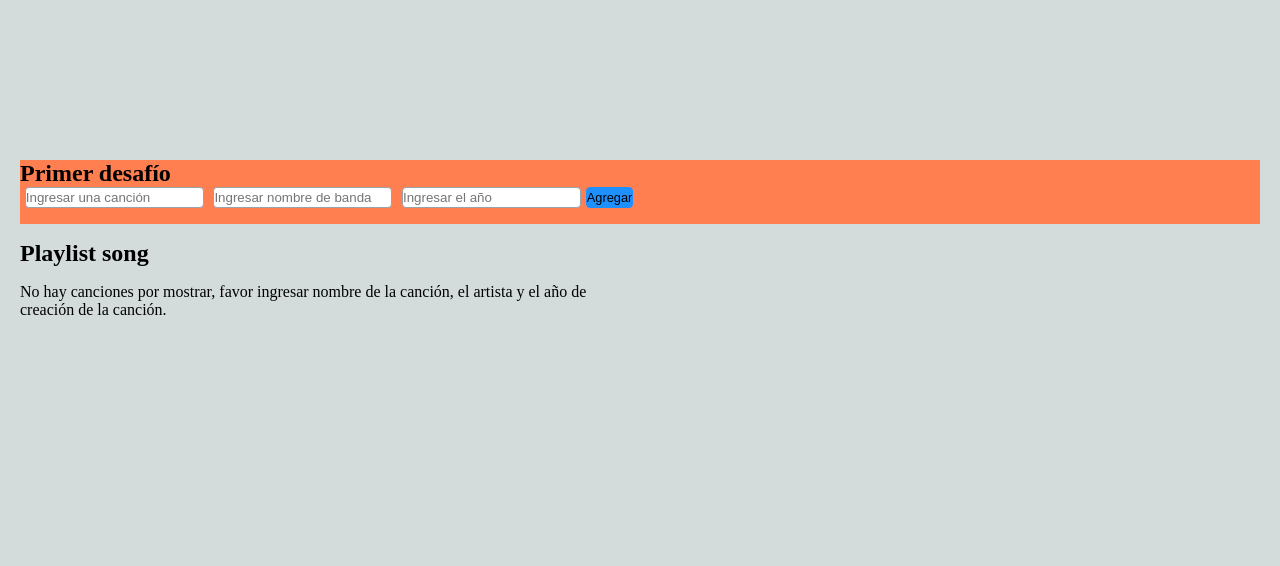
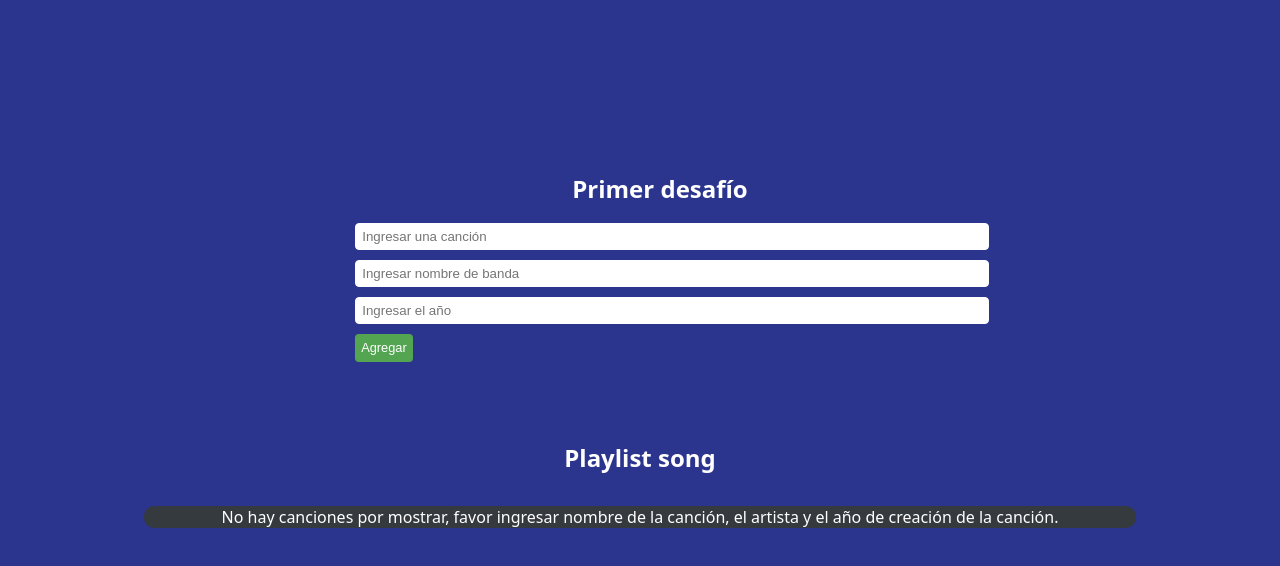
Before and after one commit to PTM83/jsExpress, a website: page index.html in a window 1280 px wide. Drawn offline with Linux system fonts and the light colour scheme; no server answers.

Commit message:
Se Agrega el CSS generado por Myriam Ortiz y se mejora el html

```diff
--- a/public/index.css
+++ b/public/index.css
@@ -4,8 +4,11 @@
 }
 
 body {
-  background-color: rgba(202, 211, 211, 0.8);
-
+  justify-content: center;
+  align-items: center;
+  background-color: #2b358e;
+  font-family: system-ui, -apple-system, BlinkMacSystemFont, 'Segoe UI', Roboto, Oxygen, Ubuntu, Cantarell, 'Open Sans', 'Helvetica Neue', sans-serif;
+color: white;
   max-width: 1240px;
   width: 100%;
   margin: 10rem auto;
@@ -14,42 +17,67 @@ body {
 }
 
 .firstContainer {
-    width: 100%;
-    height: 4rem;
-    background-color: coral;
-    & h1 {
-      width: 100%;
-    }
+  display: flex;
+  flex-direction: column;
+  justify-content: center;
+  align-items: center;
+  width: 100%;
+color: white;
+  padding-top: 1%;
+    padding-bottom: 30px;
+    padding-left: 20px;
+    margin:1% auto;
+
 
     & .addInfo {
-    display:flex;
-    flex-direction: row;
-    width: 600px;
+    width: 50%;
+    padding: 1%;
+    justify-content: center;
+    align-items: center;
 
       & .name, .band, .year {
-        height: 1.2rem;
-        width: auto;
-        margin: 0 0.3rem;
-        border: 1px solid rgb(154, 162, 171);
+        justify-content: center;
+        align-items: center;
+        height: 0.8rem;
+        width: 100%;
+        border: 1px solid rgb(255, 255, 255);
         border-radius: 0.25rem;
+        padding: 1%;
+        margin:5px;
       }
 
       & .add-btn {
+        justify-content: center;
+        align-items: center;
         font-size: 0.8rem;
-        background-color: dodgerblue;
-        border: 1px solid dodgerblue;
+        background-color: #53a551;
+        border: none;
         border-radius: 0.25rem;
+        padding: 1%;
+        margin:5px;
+        color: white;
       }
 
     }
   }
 
 h2 {
-  margin: 1rem 0;
+  margin: 2rem 0;
+  text-align: center;
+  color: white;
+  width: 100%;
 }
 .list-container {
+  display: flex;
+  flex-direction: column;
+  justify-content: center;
+  align-items: center;
+  background-color: #353a3f;
+  border-radius: 10px;
   margin-top: 1rem;
-  width: 600px;
+  width: 80%;
+  margin:1% auto;
+color: white;
 }
 
 table {
@@ -57,11 +85,24 @@ table {
     border-collapse: collapse;
 }
 th, td {
-    border: 1px solid black;
+    border: 1px solid rgb(69, 69, 69);
     padding: 8px;
     text-align: center;
     text-transform: capitalize;
   }
-  th {
-    background-color: #f2f2f2;
+
+  .edit-btn{
+    border-radius: 4px;
+    padding: 1%;
+    color: white;
+    background-color:rgb(254, 215, 39);
+    border: none;
+
   }
+  .delete-btn{
+    border-radius: 4px;
+    padding: 1%;
+    color: white;
+    background-color: red;
+    border: none;
+  }
```
Also changed, not shown: index.html (+1 -46 lines).
